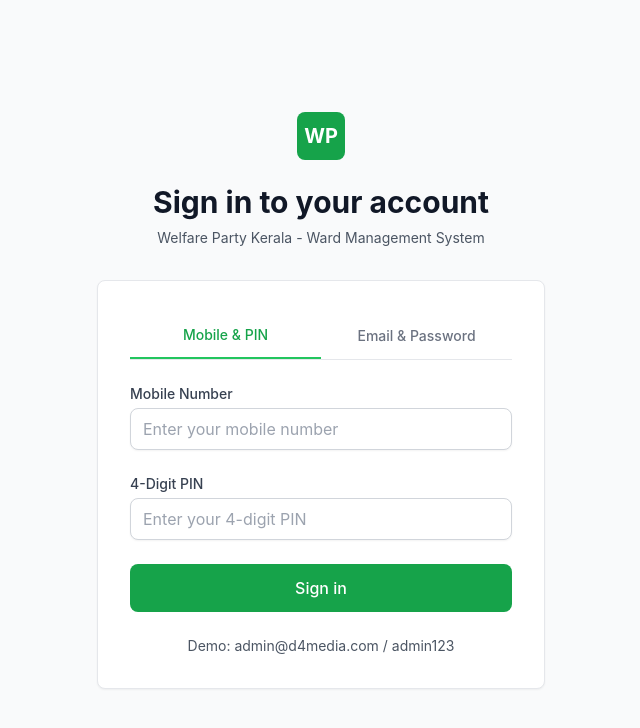
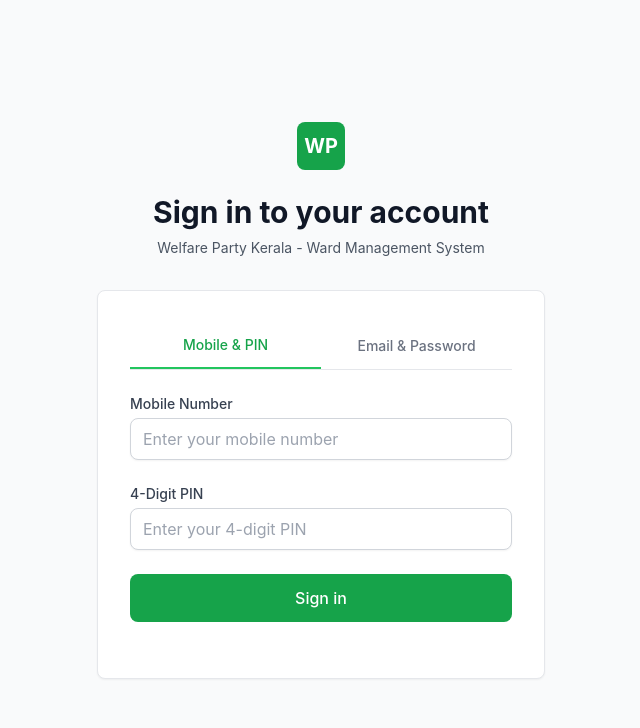
Before and after one commit to D4dx-backend/ward-management, a Next.js app in the folder ward-management-system/: page /auth/signin in a window 1280 px wide. Shown: the top 728 px of the page, without its empty margins (319-959 px from the left). Built offline with nearby package versions, Linux system fonts and the light colour scheme.

Commit message:
🗑️ Update .gitignore to ignore all .env files and clean up signin component

```diff
--- a/ward-management-system/pages/auth/signin.js
+++ b/ward-management-system/pages/auth/signin.js
@@ -257,9 +257,6 @@
                 Admin Login
               </button>
             )}
-            <p className="text-sm text-gray-600">
-              Demo: admin@d4media.com / admin123
-            </p>
           </div>
         </Card>
       </div>
```
Also changed, not shown: 1 other file (tests, documents, lock files or other folders).
